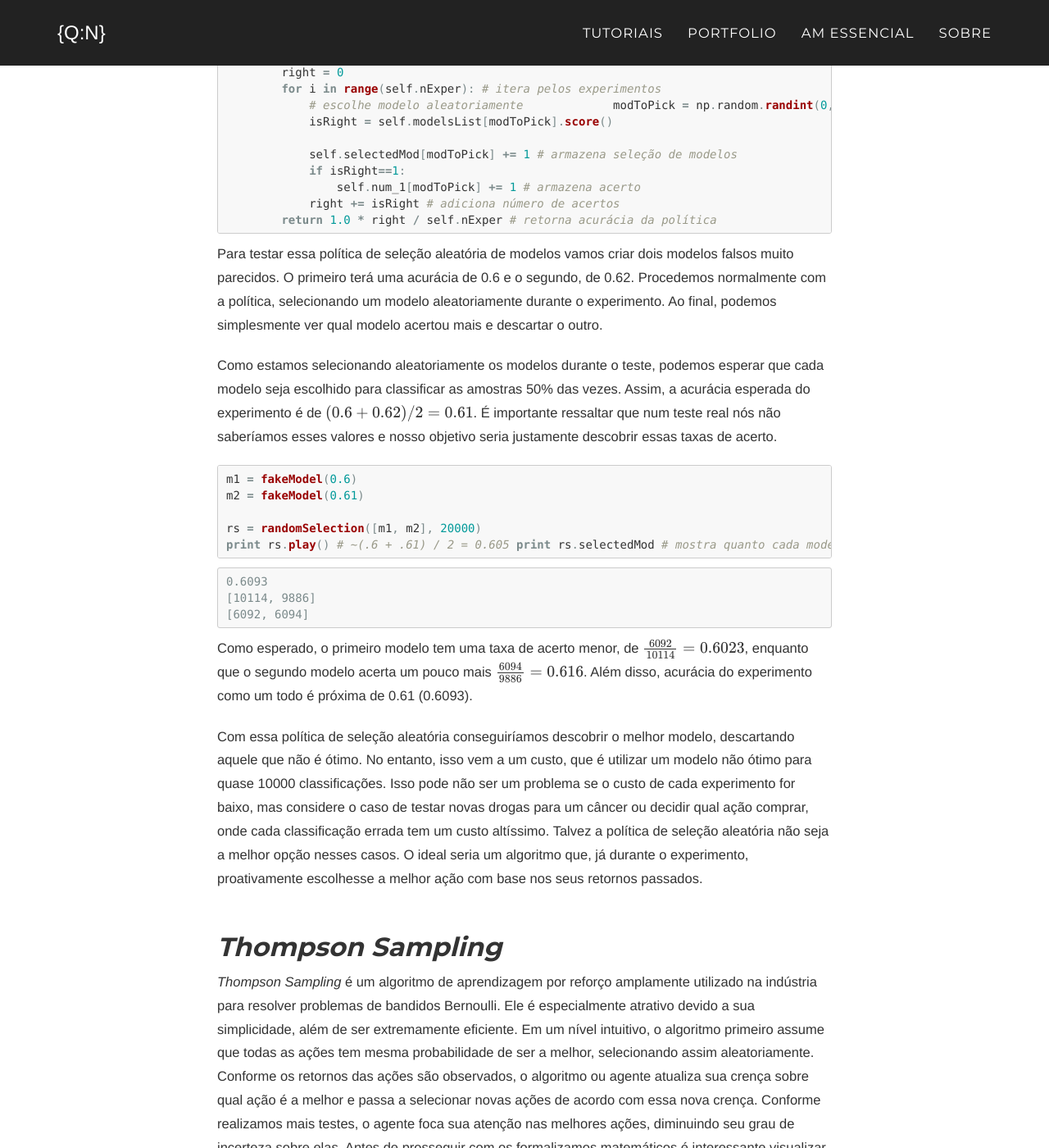
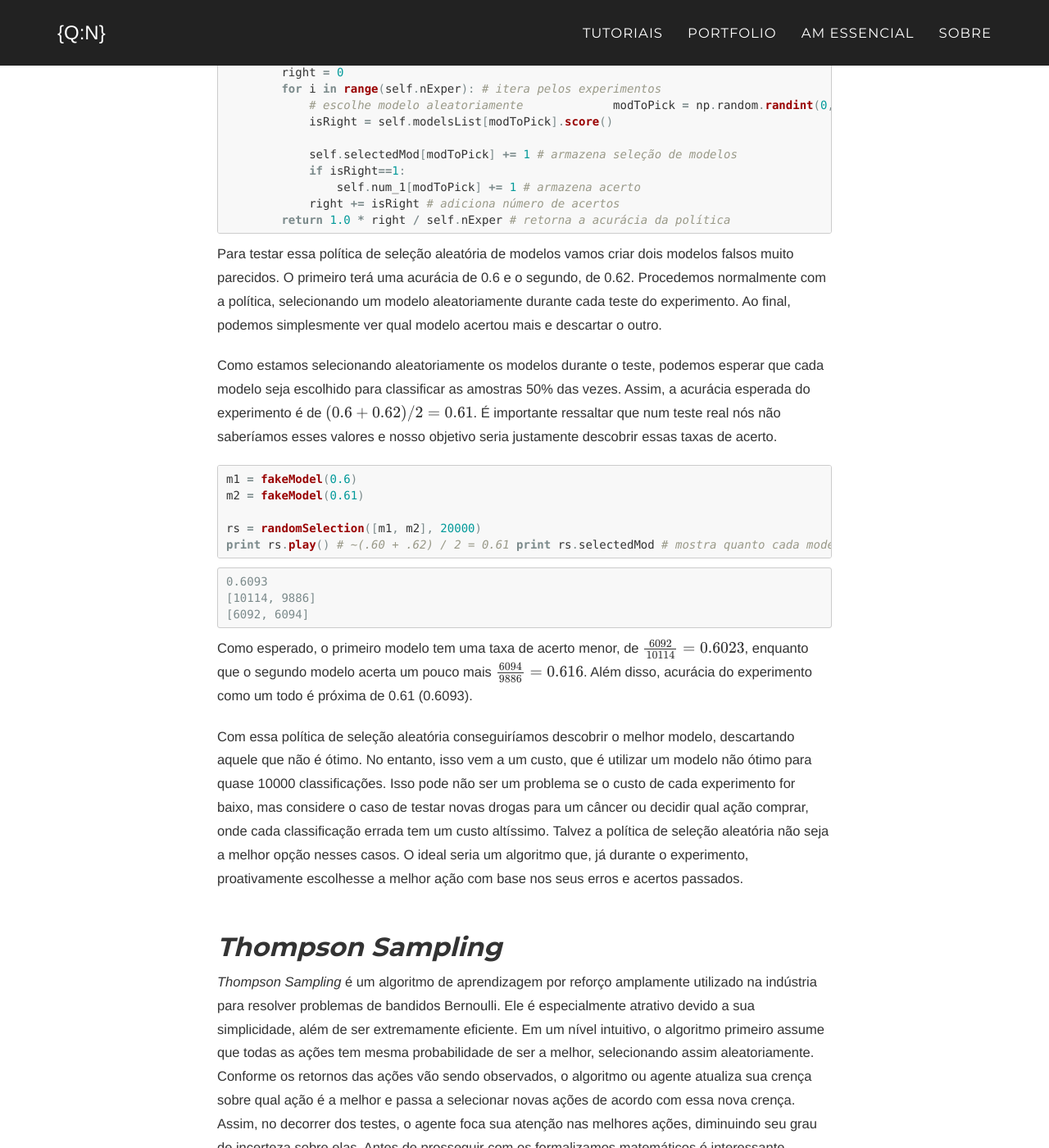
Before and after one commit to matheusfacure/matheusfacure.github.io, a Jekyll site: the page built from _posts/2017-08-26-bernoulli-bandits-thompson.md, in a window 1280 px wide and 1400 px high, scrolled down 2645 px. Shown: the whole window at 82% size. Built offline with Jekyll 4.4.1, drawn with Linux system fonts in a browser that asks for light colours; some web fonts are replaced; formulas are drawn with MathJax 3; comment, search, counter and statistics services are not loaded; some of the changed text lies outside the part shown.

Commit message:
arruma ts post

````diff
--- a/_posts/2017-08-26-bernoulli-bandits-thompson.md
+++ b/_posts/2017-08-26-bernoulli-bandits-thompson.md
@@ -73,10 +73,10 @@
 
             right += isRight # adiciona número de acertos
 
-        return 1.0 * right / self.nExper # retorna acurácia da política
+        return 1.0 * right / self.nExper # retorna a acurácia da política
 {% endhighlight %}
 
-Para testar essa política de seleção aleatória de modelos vamos criar dois modelos falsos muito parecidos. O primeiro terá uma acurácia de 0.6 e o segundo, de 0.62. Procedemos normalmente com a política, selecionando um modelo aleatoriamente durante o experimento. Ao final, podemos simplesmente ver qual modelo acertou mais e descartar o outro.
+Para testar essa política de seleção aleatória de modelos vamos criar dois modelos falsos muito parecidos. O primeiro terá uma acurácia de 0.6 e o segundo, de 0.62. Procedemos normalmente com a política, selecionando um modelo aleatoriamente durante cada teste do experimento. Ao final, podemos simplesmente ver qual modelo acertou mais e descartar o outro.
 
 Como estamos selecionando aleatoriamente os modelos durante o teste, podemos esperar que cada modelo seja escolhido para classificar as amostras 50% das vezes. Assim, a acurácia esperada do experimento é de \\((0.6 + 0.62) / 2 = 0.61\\).
 É importante ressaltar que num teste real nós não saberíamos esses valores e nosso objetivo seria justamente descobrir essas taxas de acerto.
@@ -86,7 +86,7 @@
 m2 = fakeModel(0.61)
 
 rs = randomSelection([m1, m2], 20000)
-print rs.play() # ~(.6 + .61) / 2 = 0.605
+print rs.play() # ~(.60 + .62) / 2 = 0.61
 print rs.selectedMod # mostra quanto cada modelo foi selecionado
 print rs.num_1
 {% endhighlight %}
@@ -98,14 +98,14 @@
 
 Como esperado, o primeiro modelo tem uma taxa de acerto menor, de \\(\frac{6092}{10114} = 0.6023\\), enquanto que o segundo modelo acerta um pouco mais \\(\frac{6094}{9886} = 0.616\\). Além disso, acurácia do experimento como um todo é próxima de 0.61 (0.6093).
 
-Com essa política de seleção aleatória conseguiríamos descobrir o melhor modelo, descartando aquele que não é ótimo. No entanto, isso vem a um custo, que é utilizar um modelo não ótimo para quase 10000 classificações. Isso pode não ser um problema se o custo de cada experimento for baixo, mas considere o caso de testar novas drogas para um câncer ou decidir qual ação comprar, onde cada classificação errada tem um custo altíssimo. Talvez a política de seleção aleatória não seja a melhor opção nesses casos. O ideal seria um algoritmo que, já durante o experimento, proativamente escolhesse a melhor ação com base nos seus retornos passados.
+Com essa política de seleção aleatória conseguiríamos descobrir o melhor modelo, descartando aquele que não é ótimo. No entanto, isso vem a um custo, que é utilizar um modelo não ótimo para quase 10000 classificações. Isso pode não ser um problema se o custo de cada experimento for baixo, mas considere o caso de testar novas drogas para um câncer ou decidir qual ação comprar, onde cada classificação errada tem um custo altíssimo. Talvez a política de seleção aleatória não seja a melhor opção nesses casos. O ideal seria um algoritmo que, já durante o experimento, proativamente escolhesse a melhor ação com base nos seus erros e acertos passados.
 
 <a name="ts"></a>
 ## *Thompson Sampling*
 
-*Thompson Sampling* é um algoritmo de aprendizagem por reforço amplamente utilizado na indústria para resolver problemas de bandidos Bernoulli. Ele é especialmente atrativo devido a sua simplicidade, além de ser extremamente eficiente. Em um nível intuitivo, o algoritmo primeiro assume que todas as ações tem mesma probabilidade de ser a melhor, selecionando assim aleatoriamente. Conforme os retornos das ações são observados, o algoritmo ou agente atualiza sua crença sobre qual ação é a melhor e passa a selecionar novas ações de acordo com essa nova crença. Conforme realizamos mais testes, o agente foca sua atenção nas melhores ações, diminuindo seu grau de incerteza sobre elas. Antes de prosseguir com os formalizamos matemáticos é interessante visualizar algumas iterações de *Thompson Sampling*. Para isso vamos usar uma animação retirada [deste blog](http://www.ryanhmckenna.com/2016/10/active-learning-and-thompson-sampling.html).
+*Thompson Sampling* é um algoritmo de aprendizagem por reforço amplamente utilizado na indústria para resolver problemas de bandidos Bernoulli. Ele é especialmente atrativo devido a sua simplicidade, além de ser extremamente eficiente. Em um nível intuitivo, o algoritmo primeiro assume que todas as ações tem mesma probabilidade de ser a melhor, selecionando assim aleatoriamente. Conforme os retornos das ações vão sendo observados, o algoritmo ou agente atualiza sua crença sobre qual ação é a melhor e passa a selecionar novas ações de acordo com essa nova crença. Assim, no decorrer dos testes, o agente foca sua atenção nas melhores ações, diminuindo seu grau de incerteza sobre elas. Antes de prosseguir com os formalizamos matemáticos é interessante visualizar algumas iterações de *Thompson Sampling*. Para isso vamos usar uma animação retirada [deste blog](http://www.ryanhmckenna.com/2016/10/active-learning-and-thompson-sampling.html).
 
-Considera que tenhamos 4 modelos, com acurácias desconhecidas 0.2, 0.4, 0.6 e 0.8. Nós então decidimos usar *Thompson Sampling* para descobrir qual é o melhor modelo. Em algum momento do teste, as distribuições estimadas para cada modelo serão representada pela imagem a seguir:
+Considera que tenhamos 4 modelos, com acurácias desconhecidas 0.2, 0.4, 0.6 e 0.8. Nós então decidimos usar *Thompson Sampling* para descobrir qual é o melhor. Em algum momento do teste, as distribuições estimadas para cada modelo serão representadas pela imagem a seguir:
 
 <img src="/img/tutorial/thompson/ts-step1.png" class="img-responsive center-block" alt="ts-iter-1" style="width: 50%;">
 
@@ -200,7 +200,7 @@
 [166, 19834]
 [84, 12358]
 ```
-Desta vez, o primeiro modelo tem uma taxa de acerto de \\(\frac{84}{166}=0.506\\), que é bem menor do que a sua acurácia real. O segundo modelo, por sua vez, tem uma taxa de acerto de \\(\frac{12358}{19834}=0.623\\), que é bem próxima da sua acurácia real. Além disso, note como o primeiro modelo foi selecionado apenas 166 vezes. Isso mostra que o algoritmo de *Thompson Sampling* descobriu rapidamente que ele não era ótimo e parou de experimentá-lo, focando mais em explorar o modelo ótimo. Note também que há um certo grau de erro estimativa da acurácia do primeiro modelo. Isso é esperado devido às poucas vezes que ele foi selecionado. Por fim, repare como a acurácia do experimento como um todo é bem próxima da acurácia do modelo ótimo. Isso mostra que, além de ser capaz de encontrar o melhor modelo, *Thompson Sampling* fez isso rápido o suficiente para que não precisássemos incorrer em custos desnecessário por escolher uma ação não ótima durante o experimento.
+Desta vez, o primeiro modelo tem uma taxa de acerto de \\(\frac{84}{166}=0.506\\), que é bem menor do que a sua acurácia real. O segundo modelo, por sua vez, tem uma taxa de acerto de \\(\frac{12358}{19834}=0.623\\), que é bem próxima da sua acurácia real. Além disso, note como o primeiro modelo foi selecionado apenas 166 vezes. Isso mostra que o algoritmo de *Thompson Sampling* descobriu rapidamente que ele não era ótimo e parou de experimentá-lo, focando mais em explorar o modelo ótimo. Note também que há um certo grau de erro estimativa da acurácia do primeiro modelo. Isso é esperado devido às poucas vezes que ele foi selecionado. Por fim, repare como a acurácia do experimento como um todo é bem próxima da acurácia do modelo ótimo. Isso mostra que, além de ser capaz de encontrar o melhor modelo, *Thompson Sampling* fez isso rápido o suficiente para que não precisássemos incorrer em custos desnecessário por escolher uma ação não ótima durante o experimento. É importante destacar que *Thompson Samplsing* é um algoritmo estocástico, então os seus resultados provavelmente serão um pouco diferentes dos meus.
 
 
 <a name="ref"></a>
````
Also changed, not shown: other parts of _posts/2017-08-26-bernoulli-bandits-thompson.md (+9 -9 lines).
